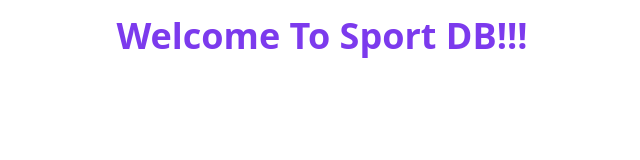
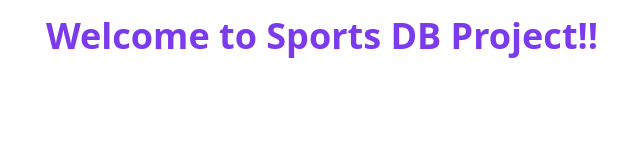
Before and after one commit to emon3455/Sports-DB, a plain HTML site: page index.html in a window 1280 px wide. Shown: the whole page, without its empty margins (318-958 px from the left). Drawn offline with nearby package versions, Linux system fonts and the light colour scheme.

Commit message:
header done

```diff
--- a/index.html
+++ b/index.html
@@ -16,7 +16,9 @@
 <body>
 
     <header class="p-4 text-center">
-        <h2 class="text-4xl font-semibold text-violet-600">Welcome To Sport DB!!!</h2>
+        <h2 class="text-4xl font-semibold text-violet-600">
+            Welcome to Sports DB Project!!
+        </h2>
     </header>
 
 
```
